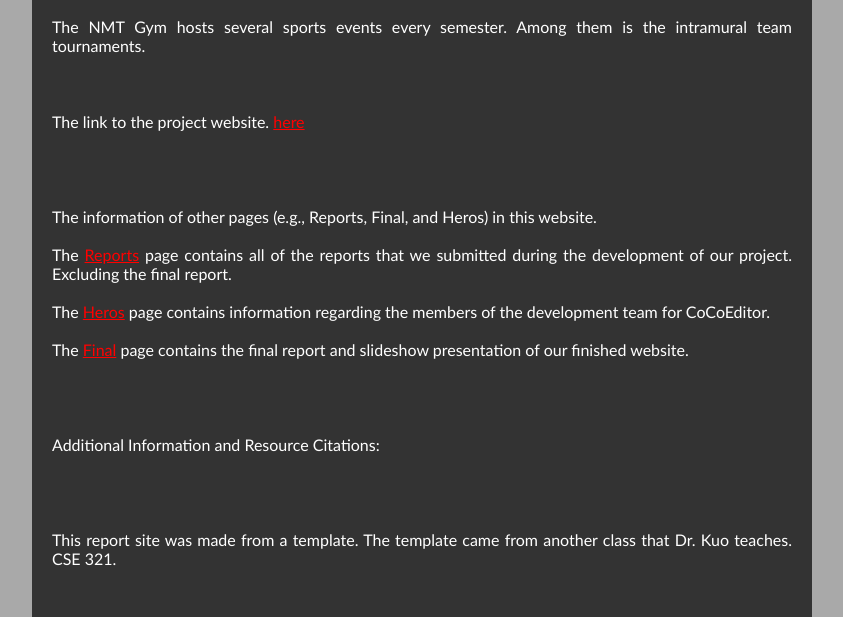
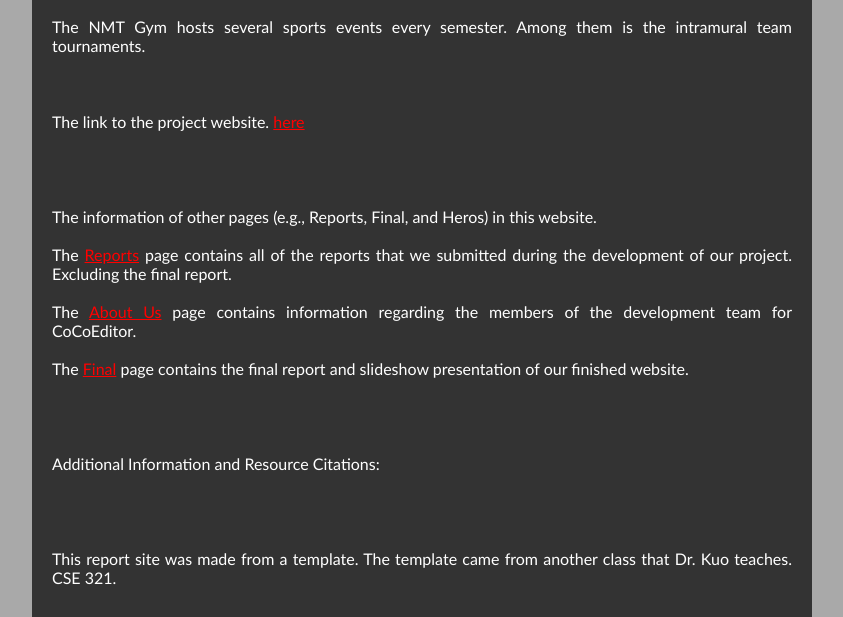
Before and after one commit to chavezfk/CSE389-Project, a plain HTML site: page project/index.html in a window 1280 px wide. Shown: the part 183-800 px from the top of the page, without its empty margins (218-1061 px from the left). Drawn offline with Linux system fonts and the light colour scheme.

Commit message:
changed heros hyperlink to About Us

```diff
--- a/project/index.html
+++ b/project/index.html
@@ -25,7 +25,7 @@
 
 			The information of other pages (e.g., Reports, Final, and Heros) in this website.<br><br>
 			The <a href="report.htm;">Reports</a> page contains all of the reports that we submitted during the development of our project. Excluding the final report.<br><br>
-			The <a href="heros.html">Heros</a> page contains information regarding the members of the development team for CoCoEditor. <br><br>
+			The <a href="heros.html">About Us</a> page contains information regarding the members of the development team for CoCoEditor. <br><br>
 			The <a href="final.html">Final</a> page contains the final report and slideshow presentation of our finished website.
 			<br><br><br><br><br>
 			Additional Information and Resource Citations:<br><br><br>
```
